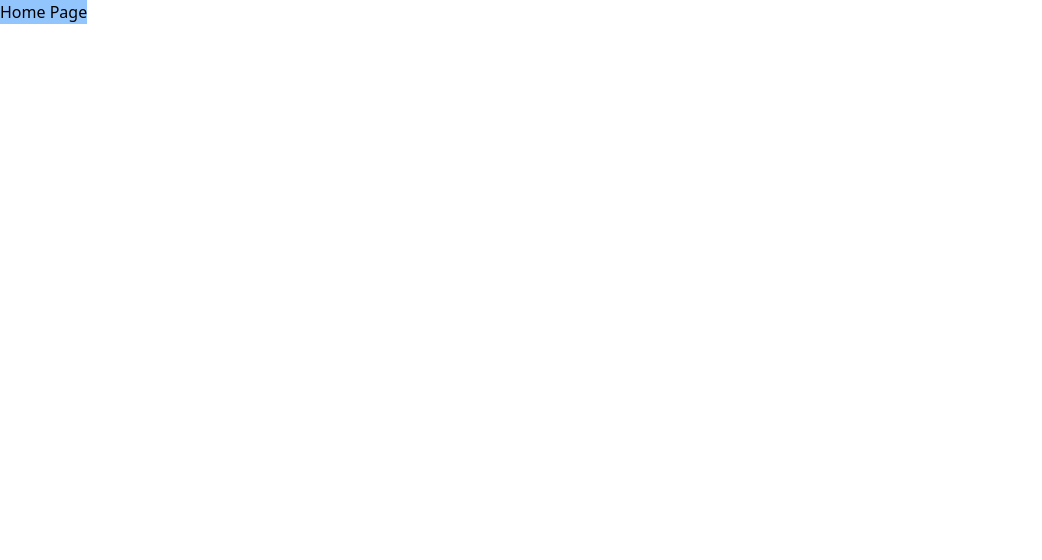
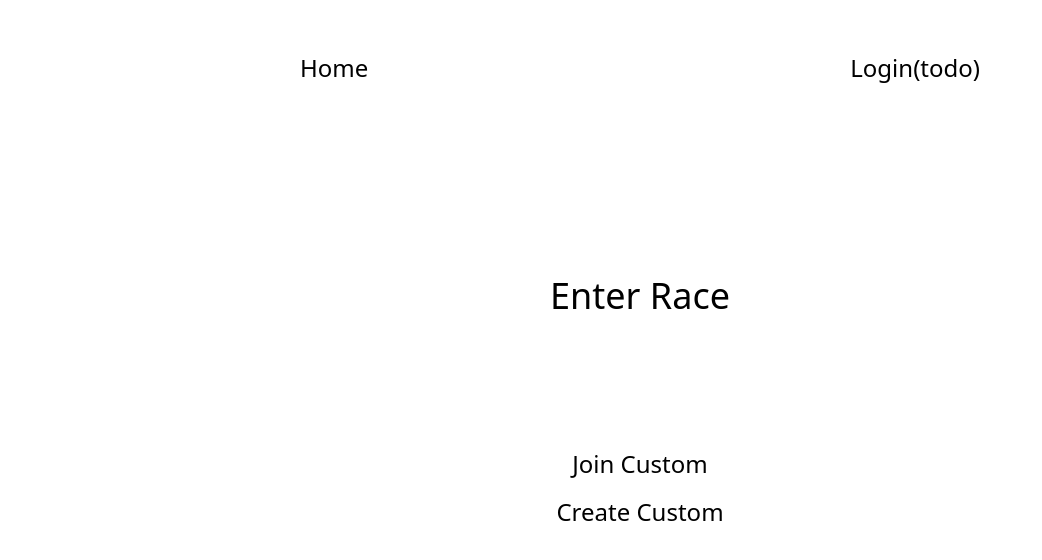
Before and after one commit to derekjtong/dragon-fingers-v2, a Next.js app: page / in a window 1280 px wide. Shown: the top 560 px of the page, without its empty margins (0-1042 px from the left). Built offline with nearby package versions, Linux system fonts and the light colour scheme.

Commit message:
Add skeleton

```diff
--- /dev/null
+++ b/app/(home)/page.tsx
@@ -0,0 +1,21 @@
+import Link from "next/link";
+
+export const metadata = {
+  title: "Home Page",
+};
+
+export default function HomePage() {
+  return (
+    <div className="flex h-screen flex-col items-center justify-center">
+      <Link href="/game/temp-game" className="mb-28 p-3 text-4xl hover:bg-slate-200">
+        Enter Race
+      </Link>
+      <Link href="/game/join" className="p-2 text-2xl hover:bg-slate-200">
+        Join Custom
+      </Link>
+      <Link href="/game/create" className="p-2 text-2xl hover:bg-slate-200">
+        Create Custom
+      </Link>
+    </div>
+  );
+}
--- /dev/null
+++ b/app/components/Navbar.tsx
@@ -0,0 +1,14 @@
+import Link from "next/link";
+
+function NavBar() {
+  return (
+    <div className="fixed flex w-screen justify-between px-72 pt-10 text-2xl">
+      <Link href="/" className="p-3 hover:bg-slate-300">
+        Home
+      </Link>
+      <div className="cursor-pointer p-3 hover:bg-slate-300">Login(todo)</div>
+    </div>
+  );
+}
+
+export default NavBar;
--- /dev/null
+++ b/app/game/[gameId]/page.tsx
@@ -0,0 +1,11 @@
+type GamePageProps = {
+  params: {
+    gameId: string;
+  };
+};
+
+function GamePage({ params }: GamePageProps) {
+  return <div className="flex h-screen flex-col items-center justify-center text-2xl">Game {params.gameId}</div>;
+}
+
+export default GamePage;
--- /dev/null
+++ b/app/game/create/page.tsx
@@ -0,0 +1,12 @@
+function CreatePage() {
+  return (
+    <div className="flex h-screen flex-col items-center justify-center ">
+      <div className="mb-10 text-2xl">Create game</div>
+      <div>Option 1</div>
+      <div>Option 2</div>
+      <div>Option 3</div>
+    </div>
+  );
+}
+
+export default CreatePage;
--- /dev/null
+++ b/app/game/join/page.tsx
@@ -0,0 +1,28 @@
+"use client";
+import { useRouter } from "next/navigation";
+import { useState } from "react";
+
+function JoinPage() {
+  const [code, setCode] = useState("");
+  const router = useRouter();
+
+  const handleSubmit = (e: React.FormEvent<HTMLFormElement>) => {
+    e.preventDefault();
+    // You can handle form submission here
+    console.log("Form submitted with code:", code);
+    // Add your logic for form submission, such as sending the code to a server
+    router.push(`/game/${code}`);
+  };
+
+  return (
+    <div className="flex h-screen flex-col items-center justify-center text-2xl">
+      <div>Enter your code</div>
+      <form onSubmit={handleSubmit}>
+        <input className="border" placeholder="enter your code..." value={code} onChange={(e) => setCode(e.target.value)} />
+        <button type="submit">Go</button>
+      </form>
+    </div>
+  );
+}
+
+export default JoinPage;
--- a/app/layout.tsx
+++ b/app/layout.tsx
@@ -1,3 +1,4 @@
+import NavBar from "./components/Navbar";
 import "./globals.css";
 
 export const metadata = {
@@ -5,14 +6,13 @@ export const metadata = {
   description: "May your fingers flow like dragon",
 };
 
-export default function RootLayout({
-  children,
-}: {
-  children: React.ReactNode;
-}) {
+export default function RootLayout({ children }: { children: React.ReactNode }) {
   return (
     <html lang="en">
-      <body>{children}</body>
+      <body>
+        <NavBar />
+        {children}
+      </body>
     </html>
   );
 }
--- a/app/page.tsx
+++ /dev/null
@@ -1,11 +0,0 @@
-export const metadata = {
-  title: "Home Page",
-};
-
-export default function Page() {
-  return (
-    <h1 className="flex">
-      <div className="bg-blue-300">Home Page</div>
-    </h1>
-  );
-}
```
Also changed, not shown: 2 other files (tests, documents, lock files or other folders).
